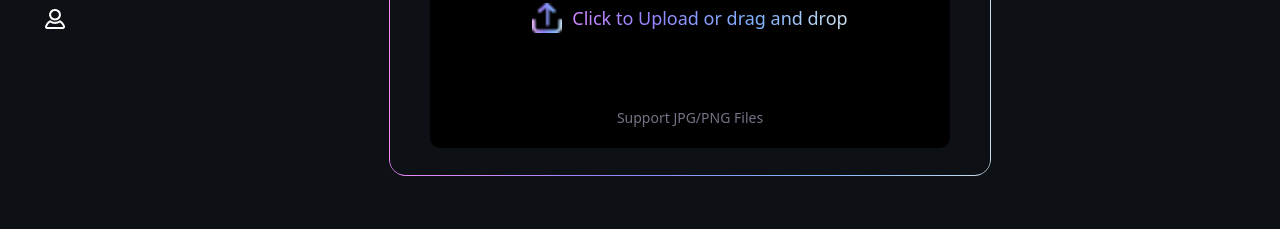
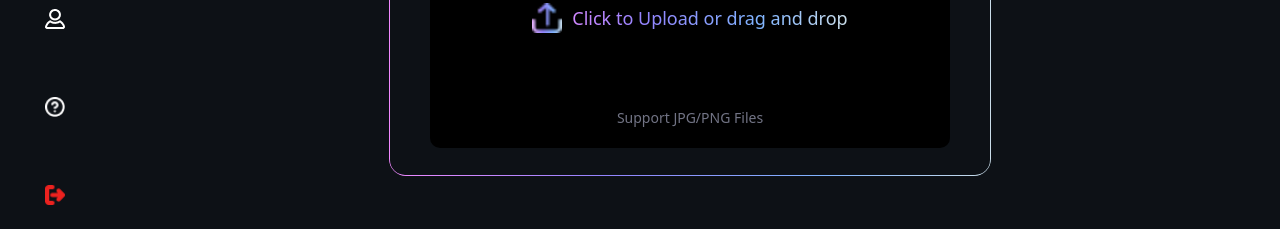
Before and after one commit to Capstone-AdCanvas/frontend, a React (Vite) app: page /AiImages in a window 1280 px wide. Shown: the part 568-797 px from the top of the page. Built offline with nearby package versions, Linux system fonts and the light colour scheme; a web font is replaced by a local one.

Commit message:
design: 미니사이드메뉴바 Help와 Logout 추가하기

```diff
--- a/src/components/MiniSideMenuBar/MinisideMenuBar.css
+++ b/src/components/MiniSideMenuBar/MinisideMenuBar.css
@@ -1,10 +1,14 @@
 .MiniSideMeuBar_miniSideMenuBar {
   width: 90px; /* 아이콘만 표시하기 위한 너비 */
-  height: 954px;
+  height: 100%;
   background-color: #0d1116;
   padding: 20px 0;
   box-sizing: border-box;
   margin-left: 10px;
+
+  display: flex;
+  flex-direction: column;
+  justify-content: space-between;
 }
 
 .MiniSideMeuBar_miniSideMenuBar ul {
@@ -20,6 +24,8 @@
   display: flex;
   justify-content: center;
   align-items: center;
+
+  cursor: pointer;
 }
 
 .MiniSideMeuBar_menu-item:hover {
@@ -53,3 +59,10 @@
   width: 20px;
   height: 20px;
 }
+
+.MiniSideMeuBar_help-panel {
+  position: absolute;
+  left: 100px; /* 사이드바 너비보다 조금 더 오른쪽에 위치 */
+  bottom: 120px;
+  z-index: 999;
+}
--- a/src/components/MiniSideMenuBar/MinisideMenuBar.jsx
+++ b/src/components/MiniSideMenuBar/MinisideMenuBar.jsx
@@ -1,4 +1,4 @@
-import React from "react";
+import React, { useContext, useState } from "react";
 import { NavLink, useLocation } from "react-router-dom";
 import "./MiniSideMenuBar.css";
 
@@ -8,14 +8,28 @@ import aiImagesImg from "../../assets/AI Images.png";
 import aiVideosImg from "../../assets/AI Videos.png";
 import myCreativesImg from "../../assets/My Creatives.png";
 import profileImg from "../../assets/Profile.png";
+import HelpImg from "../../assets/Help.png";
+import LogoutImg from "../../assets/Logout.png";
+import Help from "../subcomponents/Help/Help";
+
+import { ProfileContext } from "../../context/ProfileContext";
+import { AnimatePresence, motion } from "framer-motion";
+import { animation } from "../../styles/motion";
 
 function MiniSideMenuBar() {
   const location = useLocation();
   const currentPath = location.pathname;
+  const [showHelp, setShowHelp] = useState(false);
+  const { logout } = useContext(ProfileContext);
 
   const isCurrent = (path) => currentPath.startsWith(path);
 
+  const handleLogout = () => {
+    logout();
+  };
+
   return (
+    <>
       <nav className="MiniSideMeuBar_miniSideMenuBar">
         <ul>
           <li className="MiniSideMeuBar_menu-item">
@@ -31,7 +45,9 @@ function MiniSideMenuBar() {
                 alt="Home"
                 className="MiniSideMeuBar_menu-icon"
                 style={
-                !isCurrent("/home") ? { filter: "brightness(0) invert(1)" } : {}
+                  !isCurrent("/home")
+                    ? { filter: "brightness(0) invert(1)" }
+                    : {}
                 }
               />
             </NavLink>
@@ -137,7 +153,51 @@ function MiniSideMenuBar() {
             </NavLink>
           </li>
         </ul>
+
+        <ul>
+          <li
+            className={`MiniSideMeuBar_menu-item${
+              showHelp ? " MiniSideMeuBar_active" : ""
+            }`}
+            onClick={() => setShowHelp((prev) => !prev)}
+          >
+            <div className="MiniSideMeuBar_menu-link">
+              <img
+                src={HelpImg}
+                alt="Help"
+                className="MiniSideMeuBar_menu-icon"
+                style={!showHelp ? { filter: "brightness(0) invert(1)" } : {}}
+              />
+            </div>
+          </li>
+
+          <li className="MiniSideMeuBar_menu-item" onClick={handleLogout}>
+            <NavLink to="/login" className="MiniSideMeuBar_menu-link">
+              <img
+                src={LogoutImg}
+                alt="Logout"
+                className="MiniSideMeuBar_menu-icon"
+              />
+            </NavLink>
+          </li>
+        </ul>
       </nav>
+
+      {/* Help 패널 - 사이드바 밖에 위치 */}
+      <AnimatePresence>
+        {showHelp && (
+          <motion.div
+            className="MiniSideMeuBar_help-panel"
+            variants={animation.fadeInSlideRight}
+            initial="hidden"
+            animate="visible"
+            exit="hidden"
+          >
+            <Help />
+          </motion.div>
+        )}
+      </AnimatePresence>
+    </>
   );
 }
 
--- a/src/pages/AiImages/AiImages.css
+++ b/src/pages/AiImages/AiImages.css
@@ -1,3 +1,3 @@
 .aiImages {
-    width: 100%;
+  width: 100%;
 }
```
Lines whose indentation alone changed are shown as unchanged.
